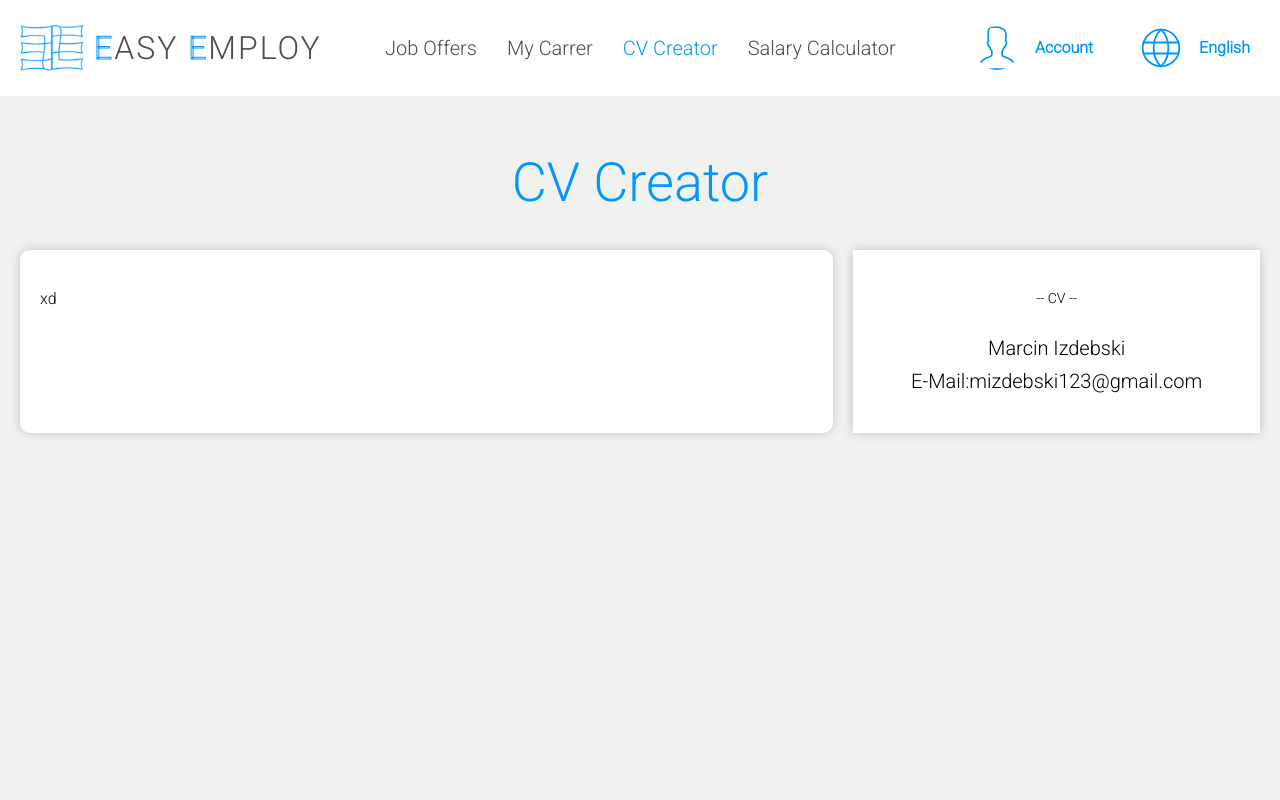
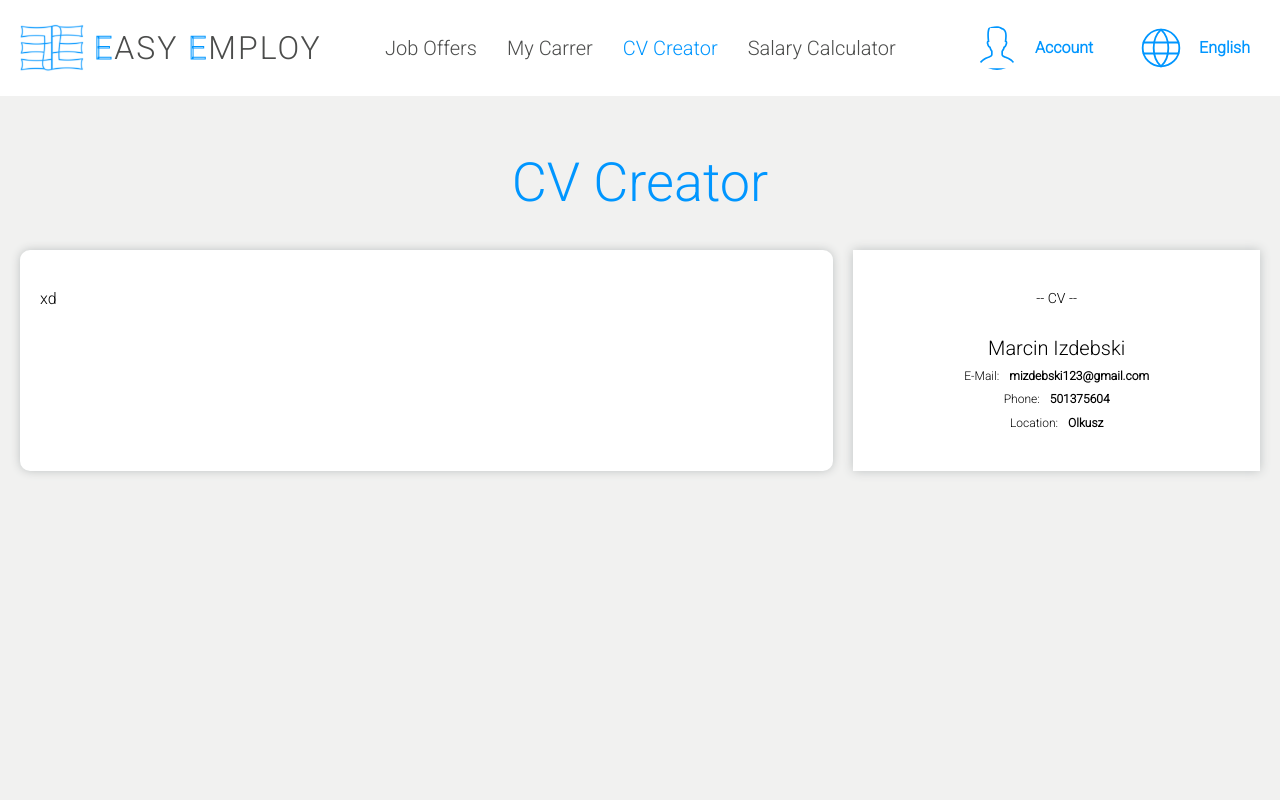
Before and after one commit to mizdebski77/Easy-Employ, a React (Create React App) app: page /CV-Creator in a window 1280 px wide. Shown: the top 800 px of the page. Built offline with nearby package versions, Linux system fonts and the light colour scheme.

Commit message:
Title elements to cv creator preview added

```diff
--- a/src/features/Creator/creator.tsx
+++ b/src/features/Creator/creator.tsx
@@ -16,6 +16,15 @@ export const Creator = () => {
                         <TitleSpan>E-Mail:</TitleSpan>
                         <ContentSpan>mizdebski123@gmail.com</ContentSpan>
                     </SpanWrapper>
+                    <SpanWrapper>
+                        <TitleSpan>Phone:</TitleSpan>
+                        <ContentSpan>501375604</ContentSpan>
+                    </SpanWrapper>
+
+                    <SpanWrapper>
+                        <TitleSpan>Location:</TitleSpan>
+                        <ContentSpan>Olkusz</ContentSpan>
+                    </SpanWrapper>
                 </CVPreview>
             </ContentWrapper>
         </Wrapper>
--- a/src/features/Creator/styledCreator.ts
+++ b/src/features/Creator/styledCreator.ts
@@ -49,7 +49,10 @@ export const CVName = styled.span`
 `;
 
 export const SpanWrapper = styled.div`
-
+    font-size: 12px;
+    display: flex;
+    gap: 10px;
+    justify-content: center;
 `;
 
 export const TitleSpan = styled.span`
@@ -57,5 +60,5 @@ export const TitleSpan = styled.span`
 `;
 
 export const ContentSpan = styled.span`
-
+    font-weight: 600;
 `;
```
